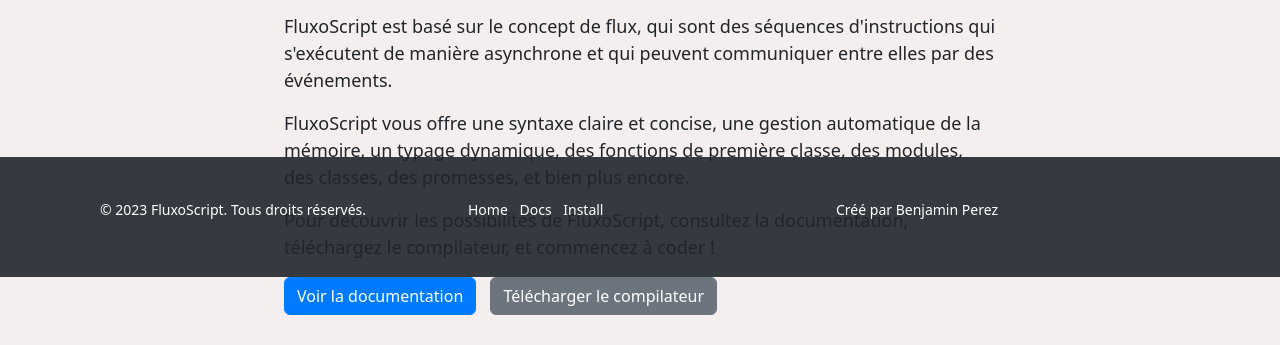
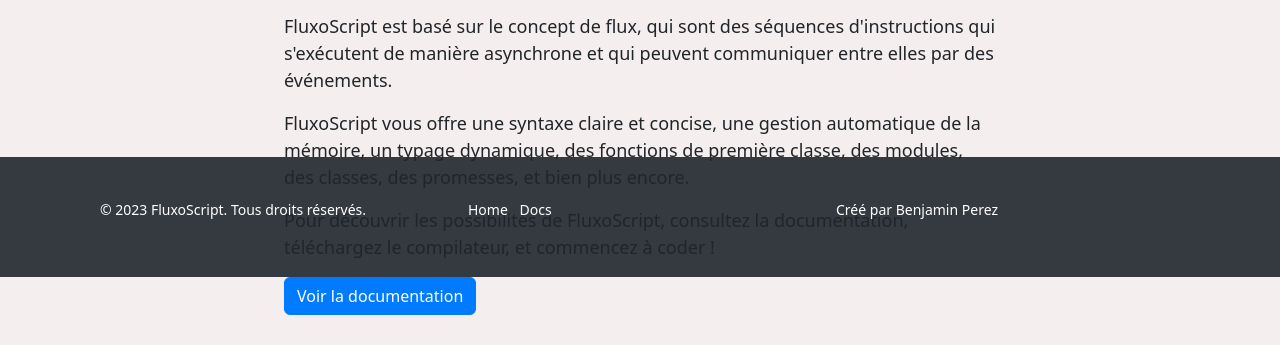
Before and after one commit to benji28000/benji28000.github.io, a plain HTML site: page index.html in a window 1280 px wide. Shown: the part 699-1044 px from the top of the page. Drawn offline with nearby package versions, Linux system fonts and the light colour scheme.

Commit message:
Update index.html

```diff
--- a/index.html
+++ b/index.html
@@ -55,7 +55,6 @@
                 <p>FluxoScript vous offre une syntaxe claire et concise, une gestion automatique de la mémoire, un typage dynamique, des fonctions de première classe, des modules, des classes, des promesses, et bien plus encore.</p>
                 <p>Pour découvrir les possibilités de FluxoScript, consultez la documentation, téléchargez le compilateur, et commencez à coder !</p>
                 <a href="./docs.html" class="btn btn-primary">Voir la documentation</a>
-                <a href="./install.html" class="btn btn-secondary">Télécharger le compilateur</a>
             </div>
 
         </div>
@@ -76,7 +75,6 @@
                     <ul class="list-inline">
                         <li class="list-inline-item"><a href="./index.html">Home</a></li>
                         <li class="list-inline-item"><a href="./docs.html">Docs</a></li>
-                        <li class="list-inline-item"><a href="./install.html">Install</a></li>
                     </ul>
                 </div>
                 <div class="col-md-4">
```
